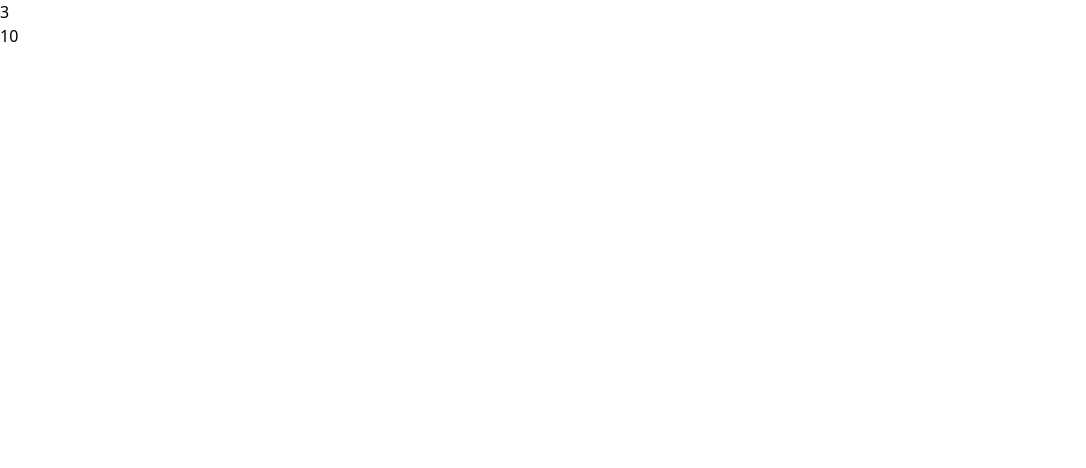
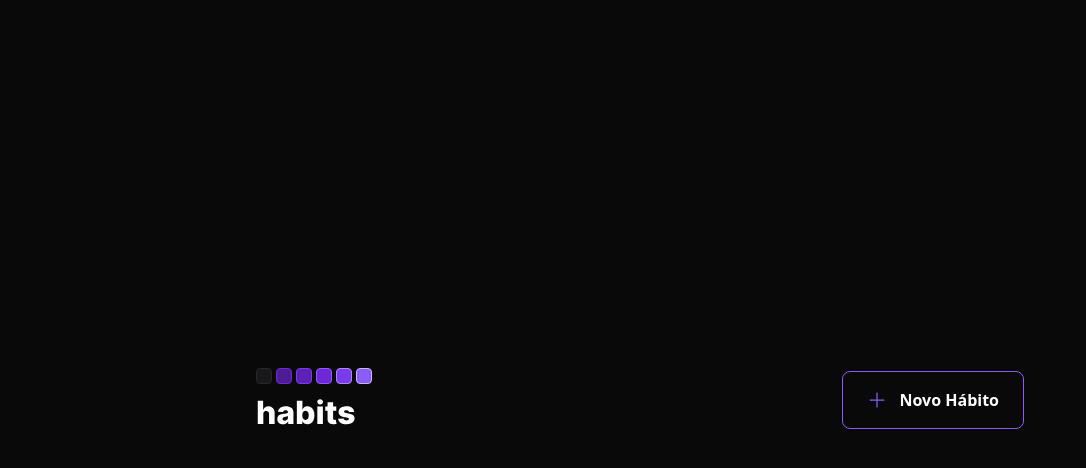
Before and after one commit to joaotoni/nlw-ignite-front-end, a React (Vite) app: page / in a window 1280 px wide. Shown: the top 468 px of the page, without its empty margins (0-1086 px from the left). Built offline with nearby package versions, Linux system fonts and the light colour scheme.

Commit message:
created header

```diff
--- a/index.html
+++ b/index.html
@@ -6,7 +6,7 @@
     <meta name="viewport" content="width=device-width, initial-scale=1.0" />
     <title>Vite + React + TS</title>
   </head>
-  <body>
+  <body class="bg-background text-white">
     <div id="root"></div>
     <script type="module" src="/src/main.tsx"></script>
   </body>
--- a/package.json
+++ b/package.json
@@ -9,6 +9,7 @@
     "preview": "vite preview"
   },
   "dependencies": {
+    "phosphor-react": "^1.4.1",
     "react": "^18.2.0",
     "react-dom": "^18.2.0"
   },
--- a/src/App.tsx
+++ b/src/App.tsx
@@ -1,13 +1,22 @@
 import "./styles/global.css";
-import { Habit } from "./components/habit";
+import Logo from "./assets/logo.svg";
+import { Plus } from "phosphor-react";
 
-function App() {
+export function App() {
   return (
-    <div>
-      <Habit completed={3} />
-      <Habit completed={10} />
+    <div className=" w-screen h-screen flex justify-center items-center">
+      <div className="w-full max-w-5xl px-6 flex flex-col gap-16">
+        <div className="w-full max-w-3xl mx-auto flex items-center justify-between">
+          <img src={Logo} alt="Habits" />
+          <button
+            type="button"
+            className="border border-violet-500 font-semibold rounded-lg px-6 py-4 flex items-center gap-3 hover:border-violet-300"
+          >
+            <Plus size={20} className=" text-violet-500" />
+            Novo Hábito
+          </button>
+        </div>
+      </div>
     </div>
   );
 }
-
-export default App;
--- a/src/main.tsx
+++ b/src/main.tsx
@@ -1,6 +1,6 @@
 import React from "react";
 import ReactDOM from "react-dom/client";
-import App from "./App";
+import { App } from "./App";
 
 ReactDOM.createRoot(document.getElementById("root") as HTMLElement).render(
   <React.StrictMode>
--- a/tailwind.config.cjs
+++ b/tailwind.config.cjs
@@ -5,7 +5,11 @@ module.exports = {
     './index.html'
   ],
   theme: {
-    extend: {},
+    extend: {
+      colors: {
+        background: '#09090A'
+      }
+    },
   },
   plugins: [],
 }
```
Also changed, not shown: src/assets/logo.svg (added), 1 other file (tests, documents, lock files or other folders).
